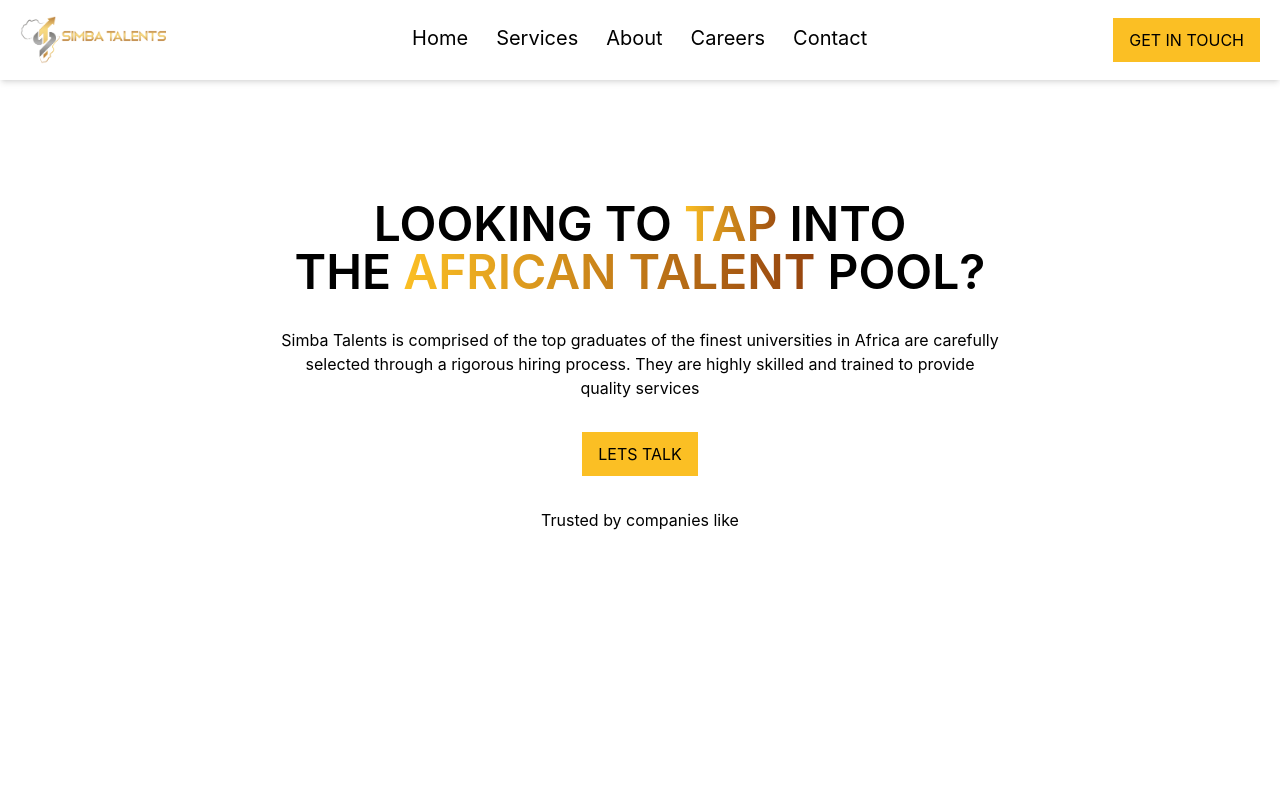
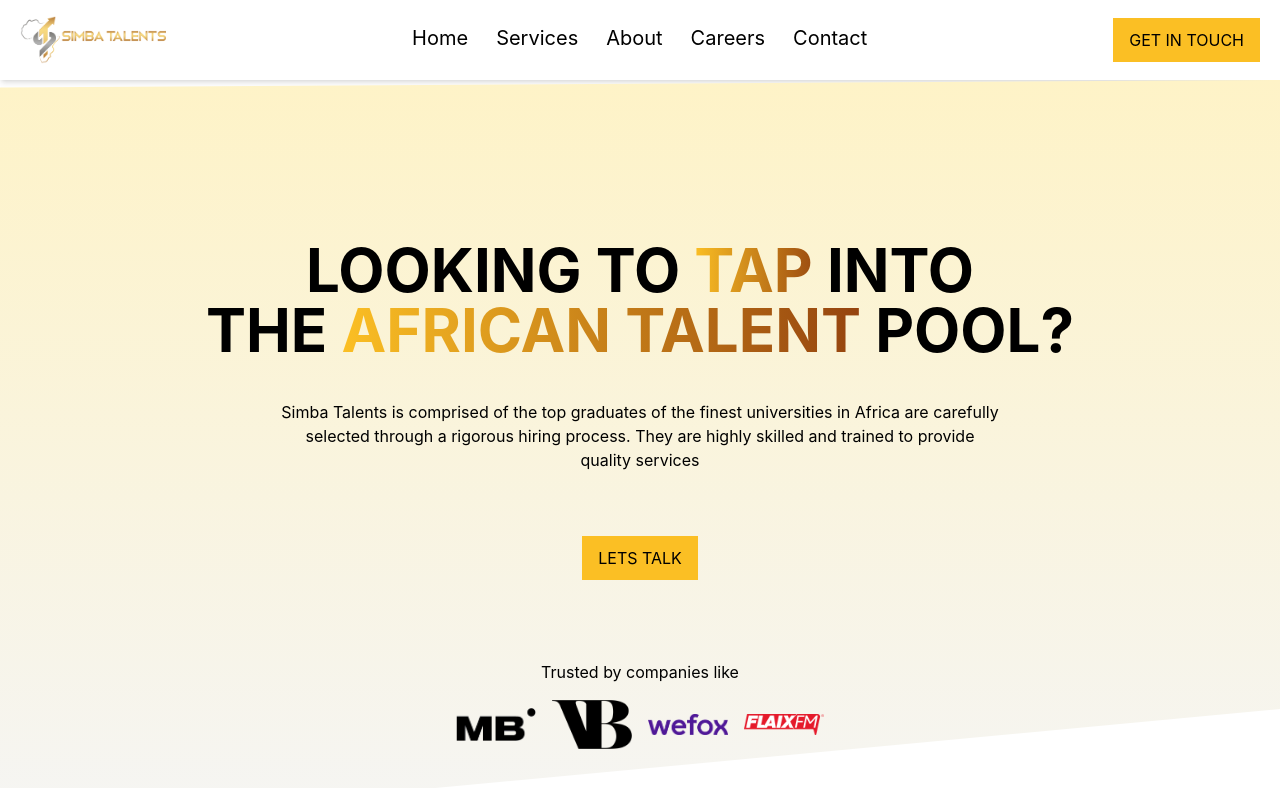
Before and after one commit to Lubwama-Emmanuel/STG_tailwind_react, a React (Create React App) app: page / in a window 1280 px wide. Shown: the top 788 px of the page. Built offline with nearby package versions, Linux system fonts and the light colour scheme.

Commit message:
feat:(Hero component)

```diff
--- a/src/Components/Hero.jsx
+++ b/src/Components/Hero.jsx
@@ -6,8 +6,14 @@ import Button from "../ui/Button";
 
 export default function Hero() {
   return (
-    <div className="m-auto space-y-8 py-10 text-center sm:mt-10 sm:w-3/4 sm:py-20">
-      <h2 className="  text-2xl font-semibold uppercase sm:text-5xl">
+    <div
+      style={{
+        clipPath: "polygon(0 1%, 100% 0%, 100% 84%, 0% 100%)",
+      }}
+      className="w-full bg-gradient-to-b  from-amber-100  to-stone-100"
+    >
+      <div className="m-auto py-10 text-center sm:w-3/4 sm:py-20">
+        <h2 className="  mb-10 mt-20 text-2xl font-bold uppercase sm:text-6xl">
           looking to{" "}
           <span className="bg-gradient-to-r from-amber-400 to-amber-800 bg-clip-text text-transparent">
             tap{" "}
@@ -18,16 +24,32 @@ export default function Hero() {
           </span>
           pool?
         </h2>
-      <p className="m-auto sm:w-3/4">
+        <p className="m-auto sm:mb-16 sm:w-3/4">
           Simba Talents is comprised of the top graduates of the finest
-        universities in Africa are carefully selected through a rigorous hiring
-        process. They are highly skilled and trained to provide quality services
+          universities in Africa are carefully selected through a rigorous
+          hiring process. They are highly skilled and trained to provide quality
+          services
         </p>
         <div>
           <Button>Lets talk</Button>
         </div>
 
-      <h3>Trusted by companies like</h3>
+        <h3 className="mb-4 mt-20">Trusted by companies like</h3>
+        <div className="flex items-center justify-center space-x-4 text-center">
+          <div className="w-10 sm:w-20">
+            <img src="/companies/marsbased-logo.png" alt="company 1" />
+          </div>
+          <div className="w-10 sm:w-20">
+            <img src="/companies/vib-logo.png" alt="company 1" />
+          </div>
+          <div className="w-10 sm:w-20">
+            <img src="/companies/wefox-logo.png" alt="company 1" />
+          </div>
+          <div className="w-10 sm:w-20">
+            <img src="/companies/flaixfm-logo.png" alt="company 1" />
+          </div>
+        </div>
+      </div>
     </div>
   );
 }
```
Lines whose indentation alone changed are shown as unchanged.
